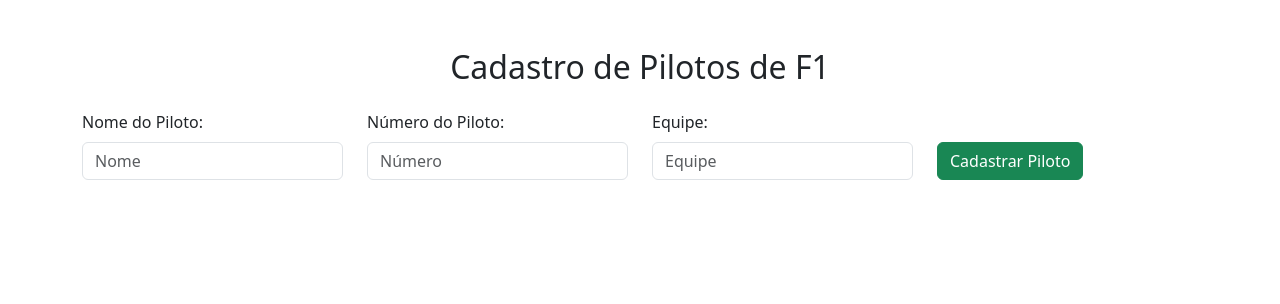
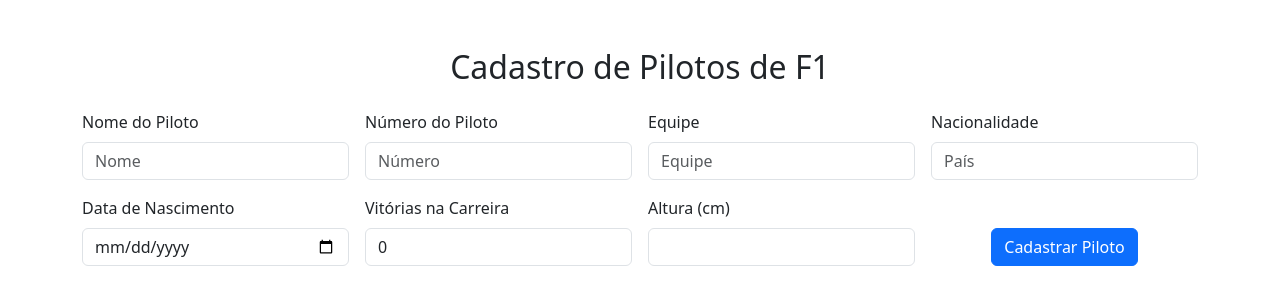
Before and after one commit to henriquecorrea27/tarefaComponente, a Vue app in the folder aula-vue/: page /cadastro in a window 1280 px wide. Shown: the top 304 px of the page. Built offline with nearby package versions, Linux system fonts and the light colour scheme.

Commit message:
finalizando estilização e adição de campos no cadastro

```diff
--- a/aula-vue/index.html
+++ b/aula-vue/index.html
@@ -5,7 +5,6 @@
   <meta charset="UTF-8">
   <link rel="icon" href="/favicon.ico">
   <meta name="viewport" content="width=device-width, initial-scale=1.0">
-  <!-- Adicione o Bootstrap no head do seu HTML -->
   <link href="https://cdn.jsdelivr.net/npm/bootstrap@5.3.0-alpha1/dist/css/bootstrap.min.css" rel="stylesheet">
   <link href="https://cdn.jsdelivr.net/npm/bootstrap-icons/font/bootstrap-icons.css" rel="stylesheet">
 
--- a/aula-vue/src/Cadastro.vue
+++ b/aula-vue/src/Cadastro.vue
@@ -1,37 +1,98 @@
 <template>
   <div class="container mt-5">
     <h2 class="text-center mb-4">Cadastro de Pilotos de F1</h2>
+    <form @submit.prevent="addPiloto" class="row g-3">
 
-    <!-- Formulário de Cadastro -->
-    <form @submit.prevent="addPiloto" class="form-container">
-      <div class="row mb-3">
       <div class="col-md-3">
-          <label for="nome" class="form-label">Nome do Piloto:</label>
-          <input type="text" id="nome" v-model="novoPiloto.nome" class="form-control" placeholder="Nome" required />
+        <label for="nome" class="form-label">Nome do Piloto</label>
+        <input
+          id="nome"
+          type="text"
+          v-model="novoPiloto.nome"
+          class="form-control"
+          placeholder="Nome"
+          required
+        />
       </div>
 
       <div class="col-md-3">
-          <label for="numero" class="form-label">Número do Piloto:</label>
-          <input type="number" id="numero" v-model="novoPiloto.numero" class="form-control" placeholder="Número"
-            required />
+        <label for="numero" class="form-label">Número do Piloto</label>
+        <input
+          id="numero"
+          type="number"
+          v-model="novoPiloto.numero"
+          class="form-control"
+          placeholder="Número"
+          required
+        />
       </div>
 
       <div class="col-md-3">
-          <label for="equipe" class="form-label">Equipe:</label>
-          <input type="text" id="equipe" v-model="novoPiloto.equipe" class="form-control" placeholder="Equipe"
-            required />
+        <label for="equipe" class="form-label">Equipe</label>
+        <input
+          id="equipe"
+          type="text"
+          v-model="novoPiloto.equipe"
+          class="form-control"
+          placeholder="Equipe"
+          required
+        />
       </div>
-        <div class="align-self-end col-md-2">
-        <!-- Botão de Cadastro -->
-        <button type="submit" class="btn btn-success w-20">
+
+      <div class="col-md-3">
+        <label for="nacionalidade" class="form-label">Nacionalidade</label>
+        <input
+          id="nacionalidade"
+          type="text"
+          v-model="novoPiloto.nacionalidade"
+          class="form-control"
+          placeholder="País"
+        />
+      </div>
+
+      <div class="col-md-3">
+        <label for="nascimento" class="form-label">Data de Nascimento</label>
+        <input
+          id="nascimento"
+          type="date"
+          v-model="novoPiloto.nascimento"
+          class="form-control"
+        />
+      </div>
+
+      <div class="col-md-3">
+        <label for="vitorias" class="form-label">Vitórias na Carreira</label>
+        <input
+          id="vitorias"
+          type="number"
+          v-model="novoPiloto.vitorias"
+          class="form-control"
+          min="0"
+        />
+      </div>
+
+      <div class="col-md-3">
+        <label for="altura" class="form-label">Altura (cm)</label>
+        <input
+          id="altura"
+          type="number"
+          v-model="novoPiloto.altura"
+          class="form-control"
+          min="100"
+          max="250"
+        />
+      </div>
+
+      <div class="align-self-end d-flex justify-content-center col-md-3">
+        <button type="submit" class="btn btn-primary w-20">
           Cadastrar Piloto
         </button>
-      </div>
       </div>
 
     </form>
   </div>
 </template>
+
 
 <script>
 export default {
@@ -41,6 +102,10 @@ export default {
         nome: "",
         numero: "",
         equipe: "",
+        nacionalidade: "",
+        nascimento: "",
+        vitorias: 0,
+        altura: "",
       },
     };
   },
@@ -65,7 +130,15 @@ export default {
       }
     },
     clearFields() {
-      this.novoPiloto = { nome: "", numero: "", equipe: "" };
+      this.novoPiloto = {
+        nome: "",
+        numero: "",
+        equipe: "",
+        nacionalidade: "",
+        nascimento: "",
+        vitorias: 0,
+        altura: "",
+      };
     },
   },
 };
--- a/aula-vue/src/Detalhes.vue
+++ b/aula-vue/src/Detalhes.vue
@@ -1,21 +1,40 @@
 <template>
   <div class="container mt-5">
     <h2 class="text-center mb-4">Detalhes do Piloto</h2>
-    <!-- Componente de Carregamento -->
     <Carregando v-if="!piloto" class="text-center" />
 
-    <!-- Exibição de Detalhes -->
-    <div v-else class="card detalhes-piloto-card mx-auto p-4 shadow">
-      <h4 class="card-title text-center mb-3">{{ piloto.nome }}</h4>
+    <div v-else class="d-flex align-items-center card detalhes-piloto-card mx-auto p-4 shadow">
+      <h3 class="card-title text-center mb-3">{{ piloto.nome }}</h3>
 
-      <div class="card-body">
-        <p><strong>Número:</strong> {{ piloto.numero }}</p>
-        <p><strong>Equipe:</strong> {{ piloto.equipe }}</p>
-        <!-- Outros detalhes podem ser adicionados aqui -->
+      <div class="card-body row">
+
+        <div class="col-md-4">
+          <p><strong>Número:</strong> {{ piloto.numero }}</p>
+        </div>
+
+        <div class="col-md-4">
+          <p><strong>Equipe:</strong> {{ piloto.equipe }}</p>
+        </div>
+
+        <div class="col-md-4">
+          <p><strong>Nacionalidade:</strong> {{ piloto.nacionalidade }}</p>
+        </div>
+
+        <div class="col-md-4">
+          <p><strong>Idade:</strong> {{ idade }}</p>
+        </div>
+
+        <div class="col-md-4">
+          <p><strong>Vitórias:</strong> {{ piloto.vitorias }}</p>
+        </div>
+
+        <div class="col-md-4">
+          <p><strong>Altura:</strong> {{ piloto.altura }}</p>
+        </div>
+
       </div>
     </div>
 
-    <!-- Botão Voltar -->
     <div class="text-center mt-4">
       <BotaoVoltar @click="voltarParaListagem" class="btn btn-primary" />
     </div>
@@ -33,6 +52,22 @@ export default {
     return {
       piloto: null,
     };
+  },
+  computed: {
+    idade() {
+      if (!this.piloto?.nascimento) return "Data não informada";
+      const hoje = new Date();
+      const nascimento = new Date(this.piloto.nascimento);
+      let idade = hoje.getFullYear() - nascimento.getFullYear();
+      const mesAtual = hoje.getMonth();
+      const mesNascimento = nascimento.getMonth();
+
+      // Ajusta a idade caso o aniversário ainda não tenha ocorrido neste ano
+      if (mesAtual < mesNascimento || (mesAtual === mesNascimento && hoje.getDate() < nascimento.getDate())) {
+        idade--;
+      }
+      return idade;
+    },
   },
   async mounted() {
     await this.buscarPiloto();
--- a/aula-vue/src/Listagem.vue
+++ b/aula-vue/src/Listagem.vue
@@ -2,33 +2,32 @@
   <div class="container mt-5">
     <h2 class="text-center mb-4">Listagem de Pilotos</h2>
 
-    <!-- Botão de cadastro -->
     <div class="d-flex justify-content-end mb-3">
       <BotaoCadastro @click="irParaCadastro" class="btn btn-primary" />
     </div>
 
-    <!-- Mensagem se não houver pilotos -->
     <NenhumPiloto v-if="pilotos.length === 0" class="alert alert-warning text-center" />
 
-    <!-- Tabela de Pilotos -->
     <div v-if="pilotos.length > 0" class="table-responsive">
       <table class="table table-bordered table-striped">
         <thead class="thead-dark">
           <tr>
             <th>Nome</th>
+            <th>Número</th>
             <th>Equipe</th>
-            <th></th> <!-- Coluna vazia para os ícones -->
+            <th></th>
           </tr>
         </thead>
         <tbody>
           <tr v-for="(piloto, index) in pilotos" :key="piloto.id">
             <td>{{ piloto.nome }}</td>
+            <td>{{ piloto.numero }}</td>
             <td>{{ piloto.equipe }}</td>
             <td class="text-end">
               <button class="btn btn-info btn-sm" @click="verDetalhes(piloto.id)">
                 <i class="bi bi-eye"></i> <!-- Ícone de visualizar -->
               </button>
-              <button class="btn btn-danger btn-sm" @click="deletePiloto(index)">
+              <button class="btn btn-danger btn-sm" @click="deletePiloto(index, piloto)">
                 <i class="bi bi-trash"></i> <!-- Ícone de deletar -->
               </button>
             </td>
@@ -63,9 +62,7 @@ export default {
     irParaCadastro() {
       this.$router.push("/cadastro");
     },
-    async deletePiloto(index) {
-      const piloto = this.pilotos[index];
-
+    async deletePiloto(index, piloto) {
       // Exibe a caixa de confirmação
       const confirmar = window.confirm(`Tem certeza que deseja remover ${piloto.nome}?`);
 
```
Also changed, not shown: 2 other files (tests, documents, lock files or other folders). Lines whose indentation alone changed are shown as unchanged.
